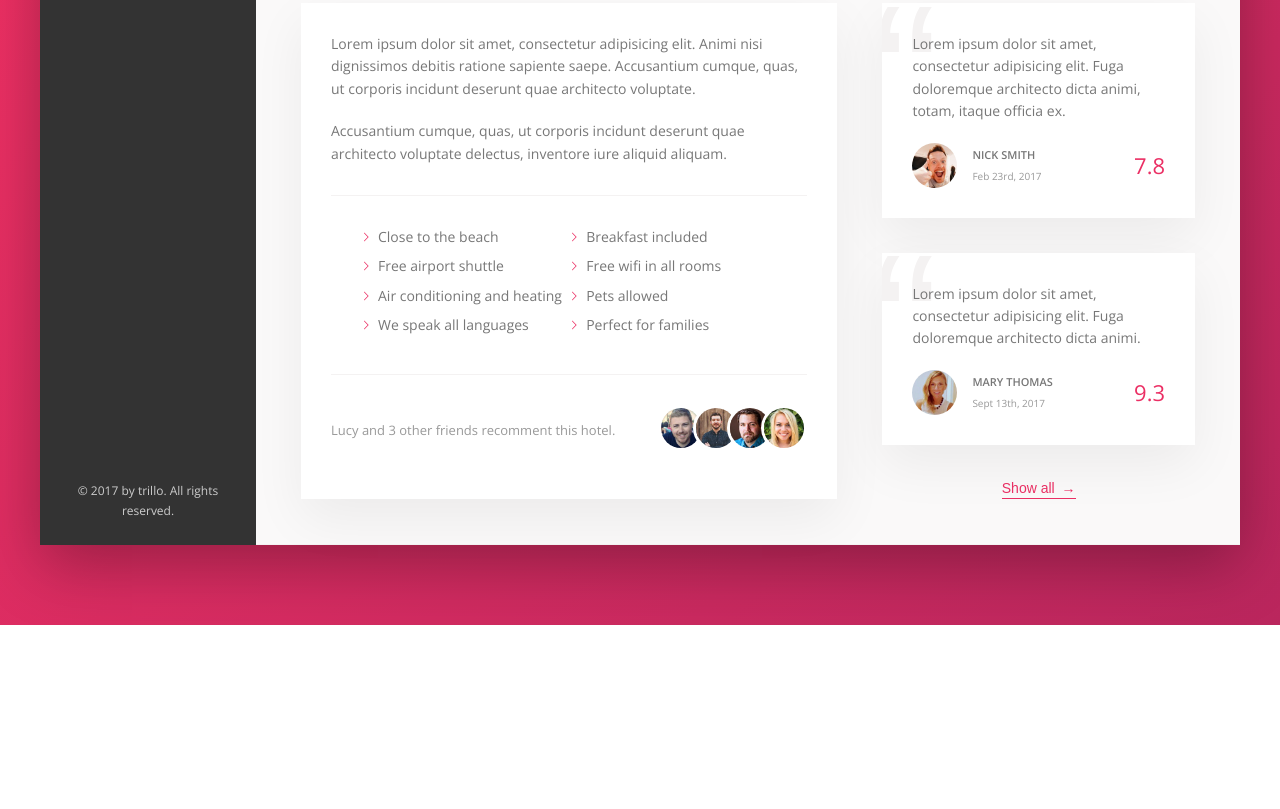
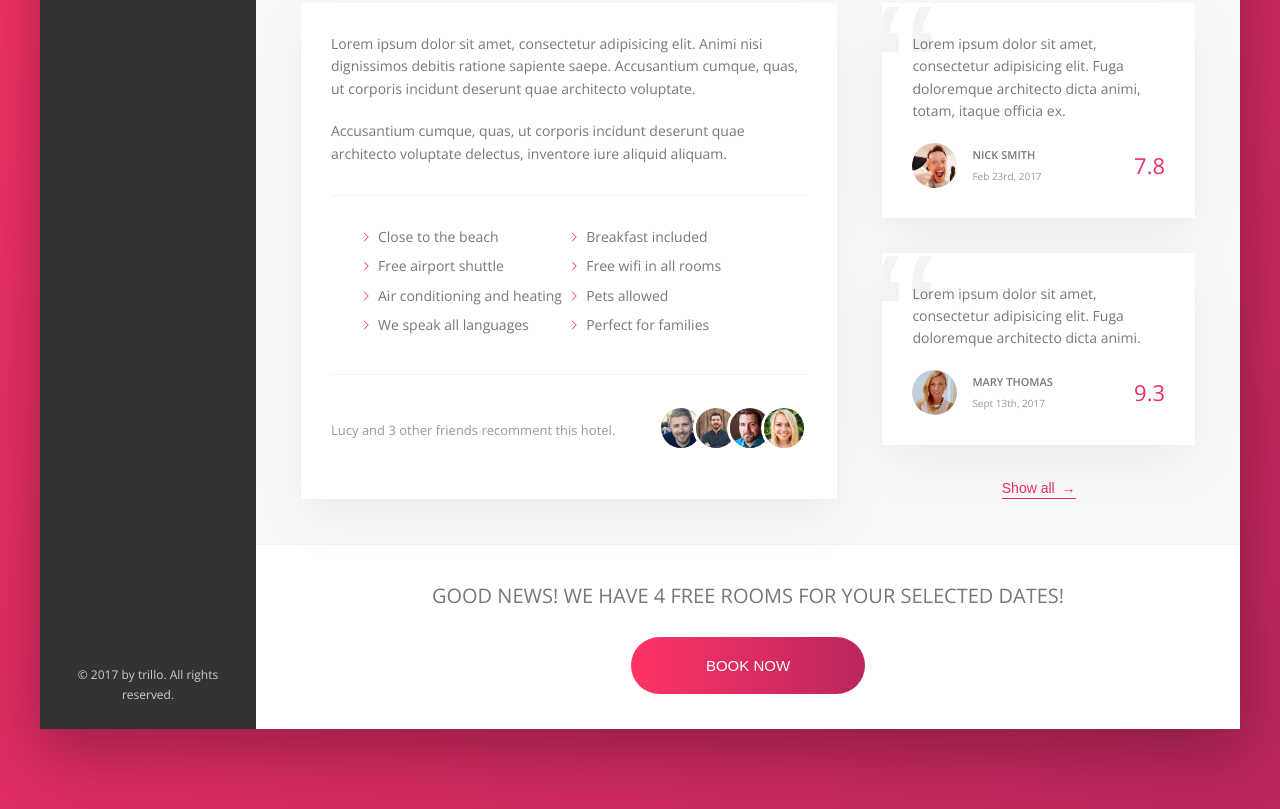
Before and after one commit to lauraalpinto/trillo, a website: page index.html in a window 1280 px wide. Shown: the part 644-1453 px from the top of the page. Before the commit the page ends 1269 px from the top, so only its background shows below. Drawn offline with nearby package versions, Linux system fonts and the light colour scheme.

Commit message:
CTA Component
HTML + Animations + Positioning

```diff
--- a/index.html
+++ b/index.html
@@ -202,6 +202,17 @@
                   <button class="btn-inline">Show all <span>&rarr;</span></button>
                 </div>
 
+
+
+              </div>
+              <div class="cta">
+                <h2 class="cta__book-now">
+                  Good news! We have 4 free rooms for your selected dates!
+                </h2>
+                <button class="btn">
+                  <span class="btn__visible">Book now</span>
+                  <span class="btn__invisible">Only 4 rooms left</span>
+                </button>
               </div>
             </main>
           </div>
--- a/sass/_components.scss
+++ b/sass/_components.scss
@@ -462,3 +462,70 @@
     z-index: 1;
   }
 }
+
+/////////////
+// CALL TO ACTION
+
+.cta{
+  padding: 3.5rem 0;
+  text-align: center;
+
+  &__book-now{
+    font-size:2rem;
+    font-weight: 300;
+    text-transform: uppercase;
+    margin-bottom: 2.5rem;
+  }
+}
+
+/////////////
+// BTN
+
+.btn{
+  font-size: 1.5rem;
+  border: none;
+  font-weight: 300;
+  text-transform: uppercase;
+  border-radius: 100px;
+  background-image: linear-gradient(to right, var(--color-primary-light), var(--color-primary-dark));
+  color: #fff;
+  position: relative;
+  overflow: hidden;
+  cursor: pointer;
+
+  & > * {
+    height: 100%;
+    width: 100%;
+    display: inline-block;
+    transition: all .2s;
+  }
+
+  &__visible{
+    padding: 2rem 7.5rem;
+  }
+
+  &__invisible{
+    position: absolute;
+    padding: 2rem 0;
+    left: 0;
+    top: -100%;
+  }
+
+  &:hover{
+    background-image: linear-gradient(to left, var(--color-primary-light), var(--color-primary-dark));
+
+  }
+
+  &:hover &__visible{
+      transform: translateY(100%);
+    }
+
+  &:hover &__invisible{
+      top: 0;
+    }
+
+    &:focus{
+      outline: none;
+      animation: pulsate 1s infinite;
+    }
+}
```
Also changed, not shown: css/style.css.
